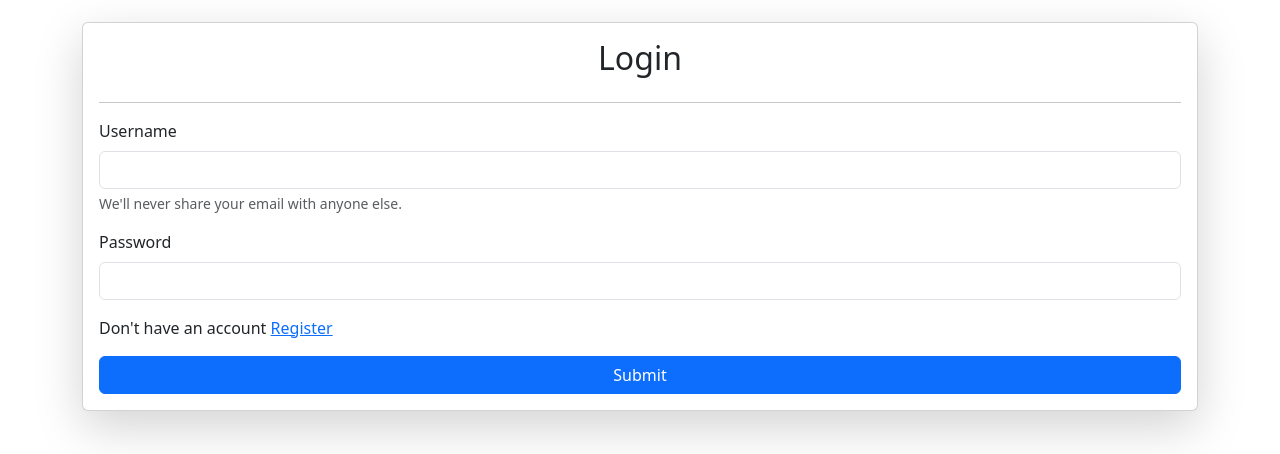
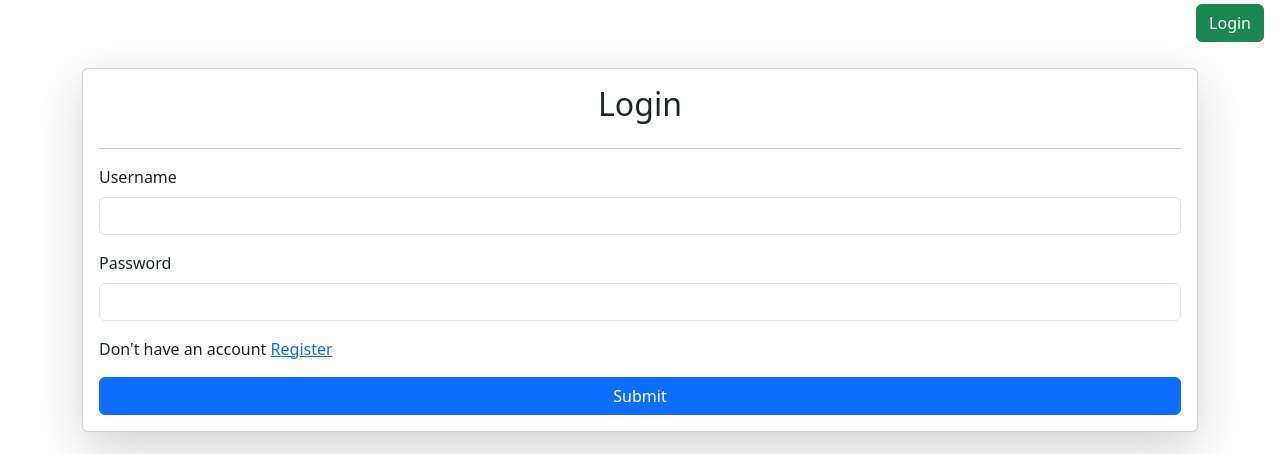
Before and after one commit to raghavsinghalrs/Django_firstProject, a Django app: page /login/ in a window 1280 px wide. Shown: the top 454 px of the page. Run offline with Django 5.2, Linux system fonts and the light colour scheme.

Commit message:
Project Completed

```diff
--- a/demo/urls.py
+++ b/demo/urls.py
@@ -26,7 +26,8 @@ urlpatterns = [
     path('receipes/',receipes,name='recipes'),
     path('delete-receipe/<id>/',delete_receipe,name="delete_receipe"),
     path('update-receipe/<id>/',update_receipe,name="update_receipe"),
-    path('login/',login,name="login"),
+    path('login/',login_page,name="login"),
+    path('logout/',logout_page,name="logout"),
     path('register/',register,name="register"),
     path('contact/',func1,name="contact"),
     path('about/',func2,name="about"),
--- a/home/templates/base.html
+++ b/home/templates/base.html
@@ -10,6 +10,18 @@
         </style>
     </head>
     <body>
+        <nav class="navbar p-1">
+            <div class="container-fluid">
+              <a class="navbar-brand"></a>
+              <form class="d-flex" role="search">
+                {% if request.user.is_authenticated %}
+                <a href="/logout/" class="btn btn-success" type="submit">Logout</a>
+                {% else %}
+                <a href="/login/" class="btn btn-success" type="submit">Login</a>
+                {% endif %}
+              </form>
+            </div>
+          </nav>
     {% block start %}
     {% endblock %}
     </body>
--- a/veggie/templates/login.html
+++ b/veggie/templates/login.html
@@ -6,14 +6,20 @@
         {% csrf_token %}
         <h2 style="text-align: center;">Login</h2>
         <hr>
+        {% if messages %}
+        <div class="alert alert-primary" role="alert">
+          {% for message in messages %}
+          {{ message }}
+          {% endfor %}
+        </div>
+        {% endif %}
         <div class="mb-3">
             <label for="exampleInputEmail1" class="form-label">Username</label>
-            <input type="email" class="form-control" id="exampleInputEmail1" aria-describedby="emailHelp">
-            <div id="emailHelp" class="form-text">We'll never share your email with anyone else.</div>
+            <input type="text" name="username" class="form-control" id="exampleInputEmail1" aria-describedby="emailHelp">
           </div>
           <div class="mb-3">
             <label for="exampleInputPassword1" class="form-label">Password</label>
-            <input type="password" class="form-control" id="exampleInputPassword1">
+            <input type="password" name="password" class="form-control" id="exampleInputPassword1">
           </div>
           <p>Don't have an account <a href="/register/">Register</a></p>
           <button type="submit" class="btn btn-primary">Submit</button>
--- a/veggie/templates/recipes.html
+++ b/veggie/templates/recipes.html
@@ -1,6 +1,6 @@
 {% extends "base.html" %}
 {% block start %}
-
+<h3>Hey,"{{request.user.first_name}}"</h3>
 <div class="container">
     <form class="card p-3 shadow-lg" style="margin-top: 2%;" method="post" enctype="multipart/form-data">
         {% csrf_token %}
@@ -56,7 +56,7 @@
             <td>{{i.reciepe_name}}</td>
             <td>{{i.reciepe_desc}}</td>
             <td>
-              <img src="/media/{{i.reciepe_images}}" style="height: 100px;">
+              <img src="/media/{{i.reciepe_images}}" style="height: 100px; width: 100px;">
             </td>
             <td>
               <a href="/delete-receipe/{{i.id}}/" class="btn btn-danger">Delete</a> <br>
--- a/veggie/views.py
+++ b/veggie/views.py
@@ -3,8 +3,11 @@ from .models import *
 from django.http import HttpResponse
 from django.contrib.auth.models import User
 from django.contrib import messages
+from django.contrib.auth import authenticate, login, logout
+from django.contrib.auth.decorators import login_required
+
 # Create your views here.
-
+@login_required(login_url="/login/")
 def receipes(request):
     if request.method == "POST":
         data = request.POST
@@ -31,12 +34,13 @@ def receipes(request):
     context = {'receipes': query,'placeholder':placeholder}
     return render(request,"recipes.html",context)
 
+@login_required(login_url="/login/")
 def delete_receipe(request,id):
     query = reciepe.objects.get(id=id)
     query.delete()
     return redirect("/receipes/")
 
-
+@login_required(login_url="/login/")
 def update_receipe(request,id):
     query = reciepe.objects.get(id=id)
     if request.method == "POST":
@@ -54,8 +58,29 @@ def update_receipe(request,id):
     context = {'receipes':query}
     return render(request,"update_reciepes.html",context)
 
-def login(request):
+def login_page(request):
+    if request.method == 'POST':
+        username = request.POST.get('username')
+        password = request.POST.get('password')
+
+        if not User.objects.filter(username = username).exists():
+            messages.error(request,"Invalid username")
+            return redirect('/login/')
+        user = authenticate(username = username, password=password)
+
+        if user is None:
+            messages.info(request, 'Invalid Password')
+            return redirect('/login/')
+
+        else:
+            login(request,user)
+            return redirect('/receipes/')
     return render(request,"login.html")
+
+@login_required(login_url="/login/")
+def logout_page(request):
+    logout(request)
+    return redirect('/login/')
 
 def register(request):
     if request.method == 'POST':
@@ -66,7 +91,7 @@ def register(request):
 
         user = User.objects.filter(username = username)
         if user.exists():
-            messages.info(request, "Username exists")
+            messages.info(request, "Username already taken")
             return redirect('/register/')
         if username is not None:
             user = User.objects.create(
```
Also changed, not shown: veggie/templates/register.html (+7 -0 lines), db.sqlite3, public/static/reciepe/download.jpg (added).
